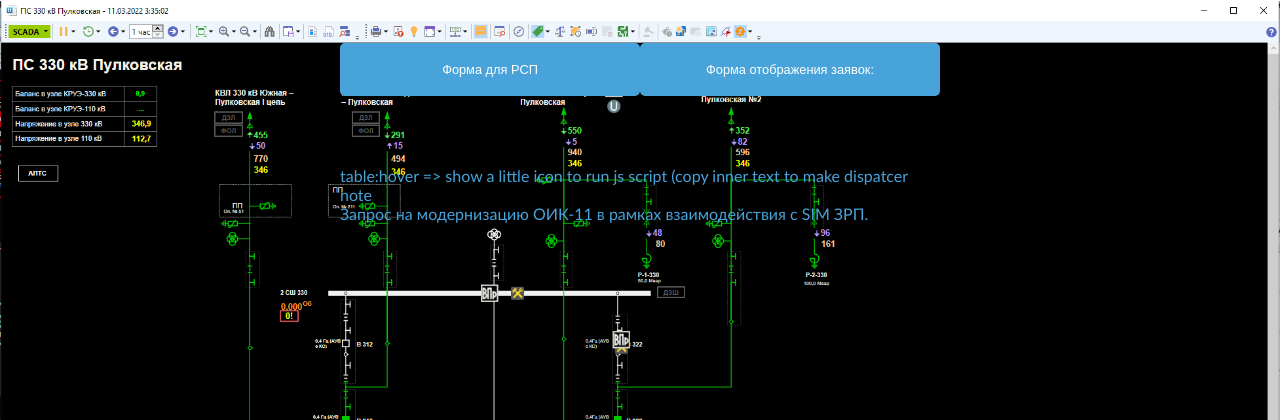
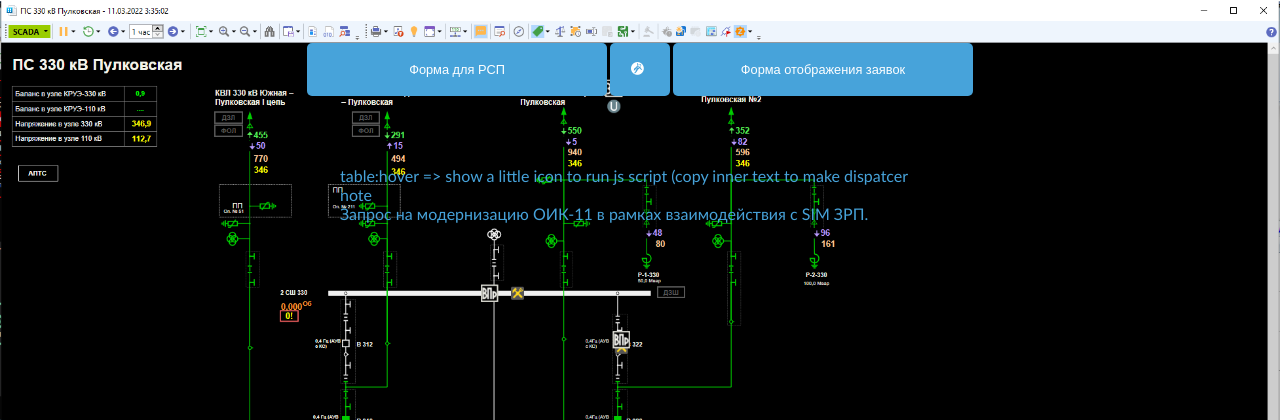
Before and after one commit to MyodsOnline/Scraping_django, a Django app: page /zvk/ in a window 1280 px wide. Shown: the top 420 px of the page. Run offline with Django 3.2, Linux system fonts and the light colour scheme; data comes from the database, SQL or seed files in the repository.

Commit message:
zvkpage update

```diff
--- a/boss_says/static/boss_says/font-awesome/css/font-awesome.min.css
+++ b/boss_says/static/boss_says/font-awesome/css/font-awesome.min.css
@@ -1,4 +1,4 @@
 /*!
  *  Font Awesome 4.7.0 by @davegandy - http://fontawesome.io - @fontawesome
  *  License - http://fontawesome.io/license (Font: SIL OFL 1.1, CSS: MIT License)
- */@font-face{font-family:'FontAwesome';src:url('../fonts/fontawesome-webfont.eot?v=4.7.0');src:url('../fonts/fontawesome-webfont.eot?#iefix&v=4.7.0') format('embedded-opentype'),url('../fonts/fontawesome-webfont.woff2?v=4.7.0') format('woff2'),url('../fonts/fontawesome-webfont.woff?v=4.7.0') format('woff'),url('../fonts/fontawesome-webfont.ttf?v=4.7.0') format('truetype'),url('../fonts/fontawesome-webfont.svg?v=4.7.0#fontawesomeregular') format('svg');font-weight:normal;font-style:normal}.fa{display:inline-block;margin-right:5px;font:normal normal normal 14px/1 FontAwesome;font-size:inherit;text-rendering:auto;-webkit-font-smoothing:antialiased;-moz-osx-font-smoothing:grayscale}.fa-user:before{content:"\f007"}.fa-home:before{content:"\f015"}
+ */@font-face{font-family:'FontAwesome';src:url('../fonts/fontawesome-webfont.eot?v=4.7.0');src:url('../fonts/fontawesome-webfont.eot?#iefix&v=4.7.0') format('embedded-opentype'),url('../fonts/fontawesome-webfont.woff2?v=4.7.0') format('woff2'),url('../fonts/fontawesome-webfont.woff?v=4.7.0') format('woff'),url('../fonts/fontawesome-webfont.ttf?v=4.7.0') format('truetype'),url('../fonts/fontawesome-webfont.svg?v=4.7.0#fontawesomeregular') format('svg');font-weight:normal;font-style:normal}.fa{display:inline-block;margin-right:5px;font:normal normal normal 14px/1 FontAwesome;font-size:inherit;text-rendering:auto;-webkit-font-smoothing:antialiased;-moz-osx-font-smoothing:grayscale}.fa-user:before{content:"\f007"}.fa-home:before{content:"\f015"}.fa-grav:before{content:"\f2d6"}
--- a/zvk/static/zvk/css/def.css
+++ b/zvk/static/zvk/css/def.css
@@ -26,7 +26,8 @@ body {
 	color: #ccc;
 }
 
-.main > section button {
+.main > section button,
+.like_a_button {
 	border: none;
 	background: #47a3da;
 	color: #fff;
@@ -38,7 +39,19 @@ body {
 	margin: 0;
 }
 
-.main > section button:hover {
+.like_a_button {
+	width: 60px;
+	text-decoration: none;
+	border-radius: 5px;
+	margin: 0 3px;
+	padding: 0;
+	display: flex;
+	justify-content: center;
+	align-items: center;
+}
+
+.main > section button:hover,
+.like_a_button:hover {
 	background: #258ecd;
 }
 
--- a/zvk/templates/zvk.html
+++ b/zvk/templates/zvk.html
@@ -12,6 +12,7 @@
 		<link rel="stylesheet" href="{% static 'zvk/css/def.css' %}">
 		<link rel="stylesheet" href="{% static 'zvk/css/item.css' %}">
 		<link rel="stylesheet" href="{% static 'zvk/css/rsp.css' %}">
+		<link rel="stylesheet" href="{% static 'boss_says/font-awesome/css/font-awesome.min.css' %}">
 		<script src="{% static 'zvk/js/modernizr.custom.js' %}"></script>
 	</head>
 	<body class="cbp-spmenu-push">
@@ -125,7 +126,8 @@
 			<div class="main">
 				<section>
 					<button id="showLeft">Форма для РСП</button>
-					<button id="showRight">Форма отображения заявок:</button>
+					<a href="{% url 'home' %}" class="like_a_button"><i class="fa fa-grav" aria-hidden="true"></i></a>
+					<button id="showRight">Форма отображения заявок</button>
 				</section>
 				<main>
 					<div class="tip">table:hover => show a little icon to run js script (copy inner text to make dispatcer note</div>
```
